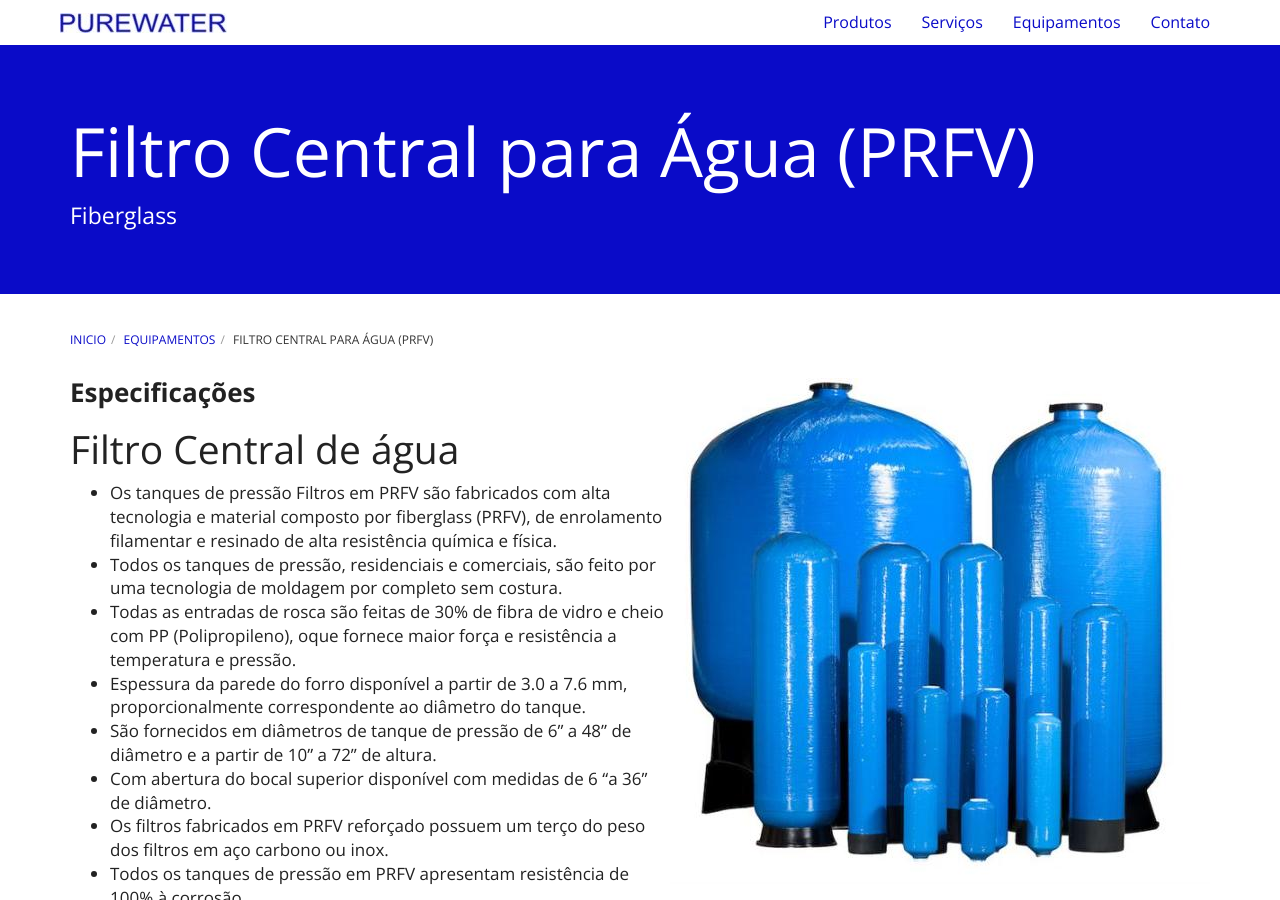
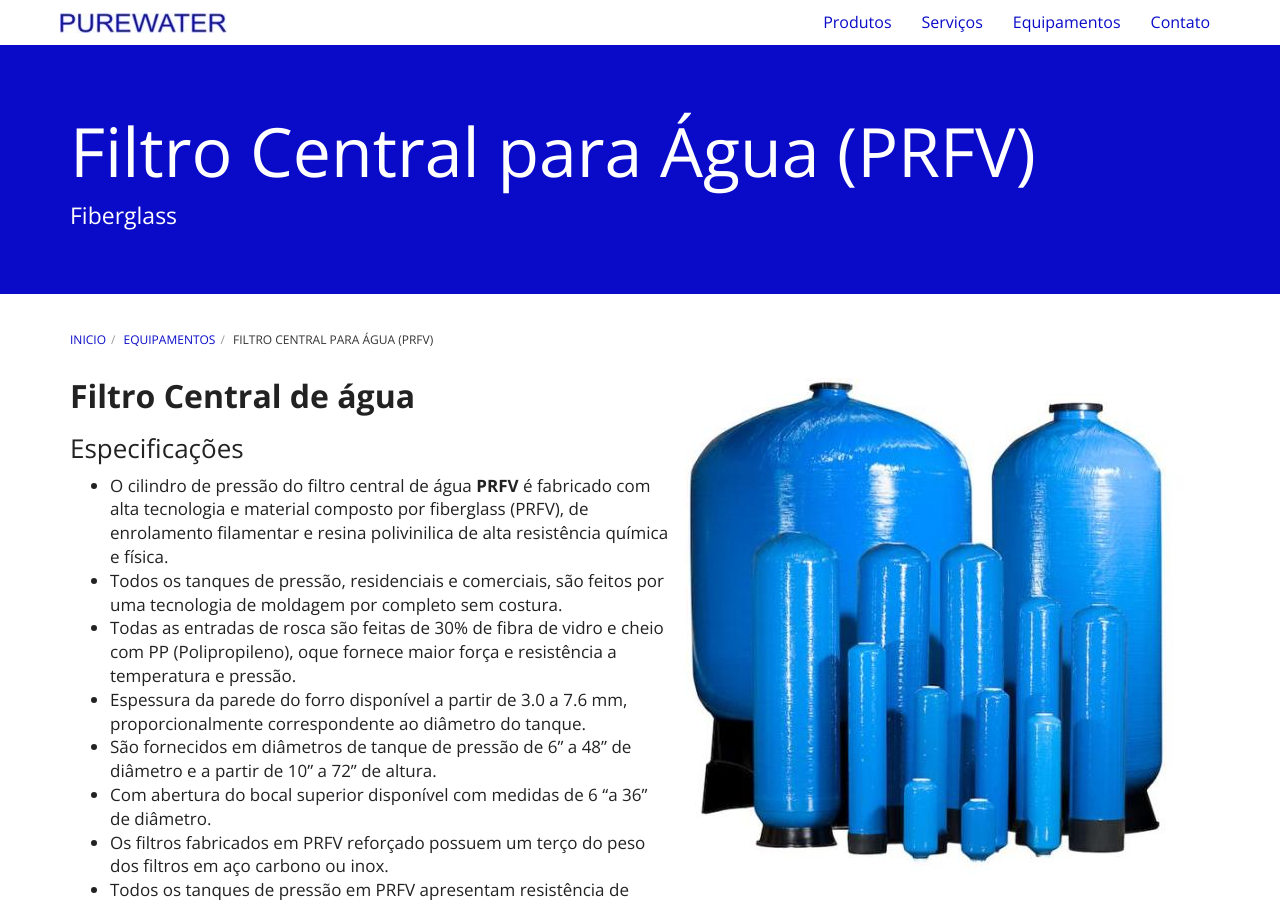
Before and after one commit to purewaterefluentes/purewaterefluentes.github.io, a Jekyll site: the page built from equipamentos/filtro-de-agua-fiberglass-PRFV.md, in a window 1280 px wide and 900 px high. Built offline with Jekyll 4.4.1, drawn with Linux system fonts in a browser that asks for light colours; nearby versions of some CDN libraries; library files that are not in the unit come from our copies.

Commit message:
Update filtro-de-agua-fiberglass-PRFV.md

```diff
--- a/equipamentos/filtro-de-agua-fiberglass-PRFV.md
+++ b/equipamentos/filtro-de-agua-fiberglass-PRFV.md
@@ -7,12 +7,12 @@ subtitle: Fiberglass
 
 <img class="img-responsive pull-right" style="max-width: 50%;" src="../../website/images/cyber_tank.jpg" alt="Filtro de Agua em Fiberglass">
 
-### **Especificações**
+## **Filtro Central de água**
 
-# Filtro Central de água
+### Especificações
 
-- Os tanques de pressão Filtros em PRFV são fabricados com alta tecnologia e material composto por fiberglass (PRFV), de enrolamento filamentar e resinado de alta resistência química e física.
-- Todos os tanques de pressão, residenciais e comerciais, são feito por uma tecnologia de moldagem por completo sem costura.
+- O cilindro de pressão do filtro central de água **PRFV** é fabricado com alta tecnologia e material composto por fiberglass (PRFV), de enrolamento filamentar e resina polivinilica de alta resistência química e física.
+- Todos os tanques de pressão, residenciais e comerciais, são feitos por uma tecnologia de moldagem por completo sem costura.
 - Todas as entradas de rosca são feitas de 30% de fibra de vidro e cheio com PP (Polipropileno), oque fornece maior força e resistência a temperatura e pressão.
 - Espessura da parede do forro disponível a partir de 3.0 a 7.6 mm, proporcionalmente correspondente ao diâmetro do tanque.
 - São fornecidos em diâmetros de tanque de pressão de 6" a 48" de diâmetro e a partir de 10" a 72" de altura.
```
